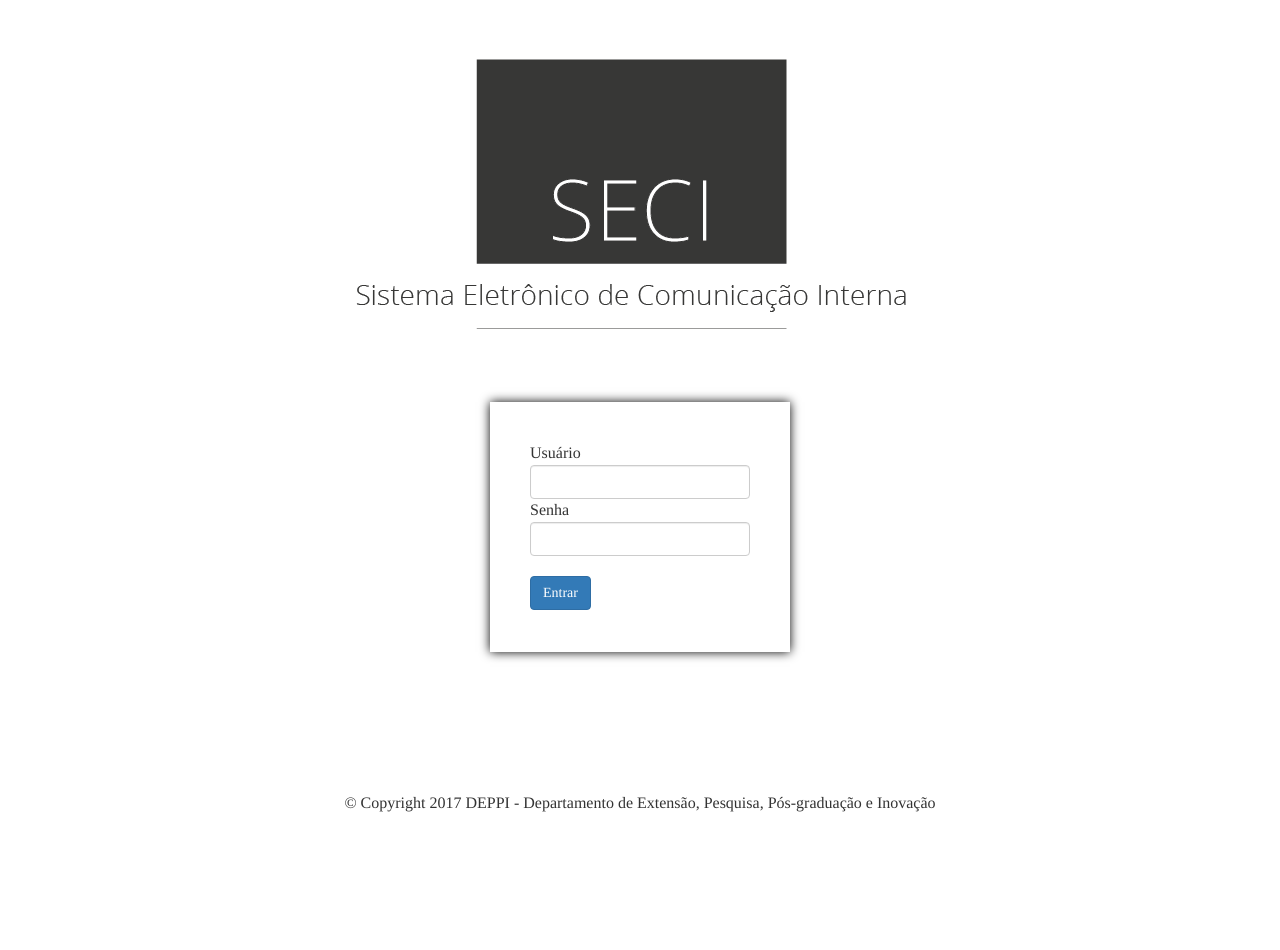
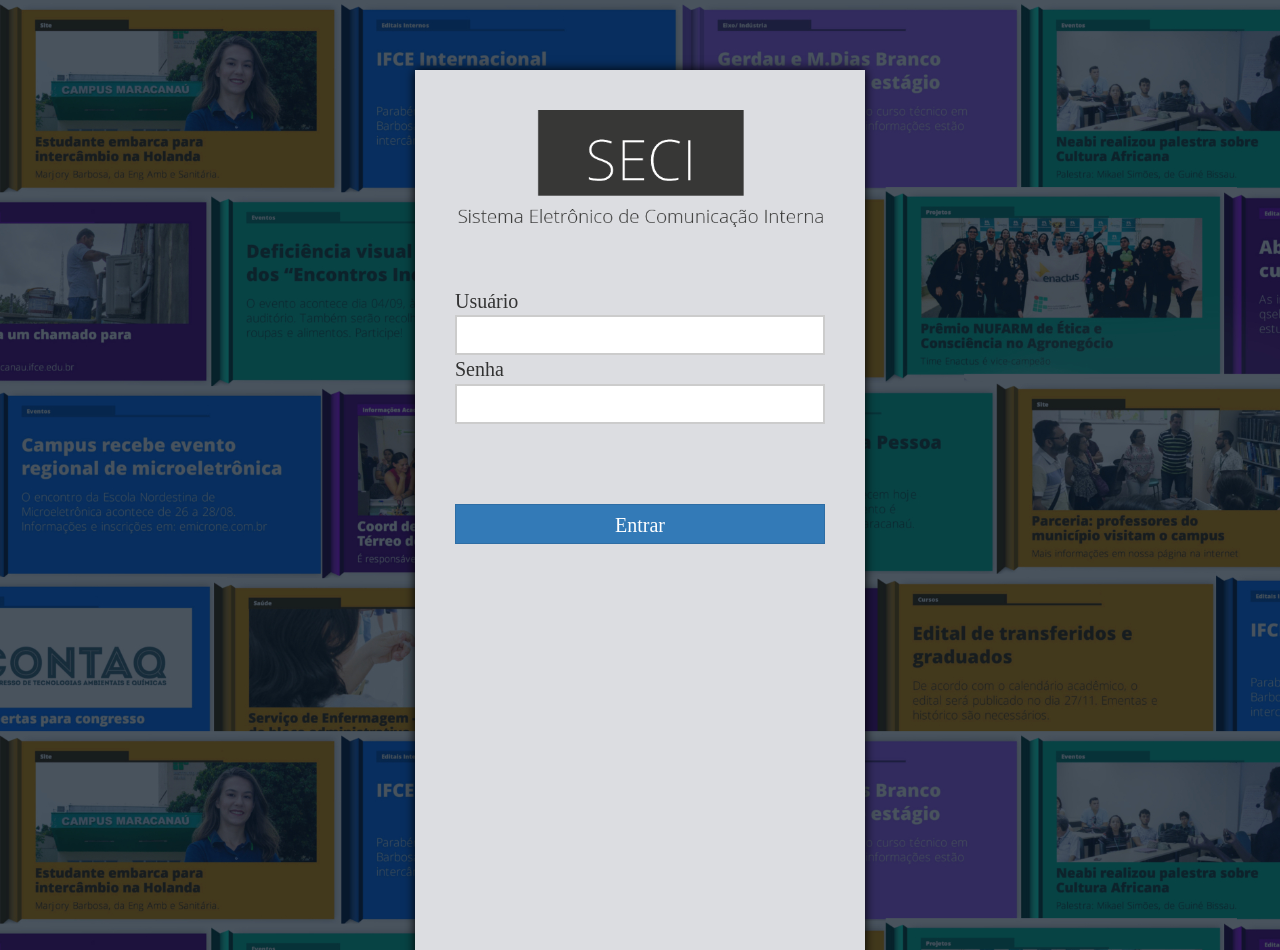
Before and after one commit to pedrovitorti/seci, a PHP site: page / in a window 1280 px wide. Run offline with PHP 8.4, Linux system fonts and the light colour scheme.

Commit message:
CSS index.php todo modificado.

```diff
--- a/index.php
+++ b/index.php
@@ -28,77 +28,100 @@
 				left: 0px;
 				margin: 0px;
 				padding: 0px;
-				/*background-image: url(imagens/fundo.jpg);*/
+				background-image: url(imagens/fundo.jpg);
+			    background-size:1300px;
 			}
 
 			#container {
-				/*position: absolute;*/
 				top: 50px;
 				right: 0px;
 				bottom: 0px;
 				left: 0px;
-				width: 300px;
-				height: 250px;
+				width: 450px;
+				height: 100%;
 				margin: auto;
+				margin-top:70px;
 				box-shadow: 0px 0px 10px black;
 				padding: 40px;
 				box-sizing: border-box;
-				background-color: white;
+				background-color:#dcdde1;
 				background-repeat: no-repeat;
 			}
 
 			/*Fontes*/
-			.fonte_titulos{
-				font-family: "Times", serif;
-				font-size: 25px;
+			.fonte_menus{
+				font-family:Algerian;
+				font-size: 20px;
 			}
 
-			.fonte_menus{
-				font-family: "Times", serif;
-				font-size: 16px;
-			}
+            input[type="text"]{
+                border: 2px solid #cccccc;
+                height: 40px;
+                width:100%;
+                border-radius: 0px;
+            }
+
+            input[type="text"]:hover{
+                border: 2px solid #b5b6bc;
+            }
+
+            input[type="password"]{
+                border: 2px solid #cccccc;
+                height: 40px;
+                width:100%;
+                border-radius: 0px;
+            }
+
+            input[type="password"]:hover{
+                border: 2px solid #b5b6bc;
+            }
+
+            input[type="submit"]{
+                height: 40px;
+                width:100%;
+                border-radius: 0px;
+                margin-top:80px;
+            }
+
 		</style>
 
 	</head>
 	<body>
 
-		<section id="main">
+		<header>
+			<!-- Cabeçalho - sem -->
+		</header>
+
 		<!-- Conteúdo principal -->
-		<br><br>
-			<center>
-				<img src="./imagens/seci.png"><br><br><br><br>
-				<!--<span class="fonte_titulos">Sistema Gerenciador de Avisos</span><br><br><br>-->
-			</center>
-
+		<div >
 			<form method="post" action="./paginas/seguranca.php">
 				<div id="container">
-					 <div class="col-xs-15">
 
-		  					<span class="fonte_menus">Usuário</span><input class="form-control" type="text" name="login" maxlength="30" required/>
-						</div>
+    				<center>
+    					<img src="./imagens/seci.png" width="365px"><br><br><br><br>
+    				</center>
+
+					<div class="col-xs-15">
+		  				<span class="fonte_menus">Usuário</span><input type="text" name="login" maxlength="30" required/>
+					</div>
 
 					 <div class="col-xs-15">
-
-		 					<span class="fonte_menus">Senha</span><input class="form-control" type="password" name="senha" maxlength="30" required/><br>
-		 					<span class="fonte_menus"><input  class="btn btn-primary" type="submit" value="Entrar"/></span>
+		 					<span class="fonte_menus">Senha</span><input type="password" name="senha" maxlength="30" required/><br>
+		 					<input  class="btn btn-primary fonte_menus" type="submit" value="Entrar"/>
 					</div>
 
 				</div>
 				<br>
 
 			</form>
-		</section>
+		</div>
 
-		<section id="destaques">
-			<!-- Painéis com destaques -->
-		</section>
+		<br><br>
 
-		<br><br><br><br><br><br>
 		<footer>
-			<!-- Conteúdo do rodapé -->
-			<center>
-				<span class="fonte_menus">© Copyright 2017 DEPPI - Departamento de Extensão, Pesquisa, Pós-graduação e Inovação</span>
-			</center>
+			<!-- Rodapé - sem -->
 		</footer>
 	</body>
 </html>
+
+<!-- Pedro V S Guimarães -->
```
Also changed, not shown: imagens/fundo.jpg, imagens/seci.png.
